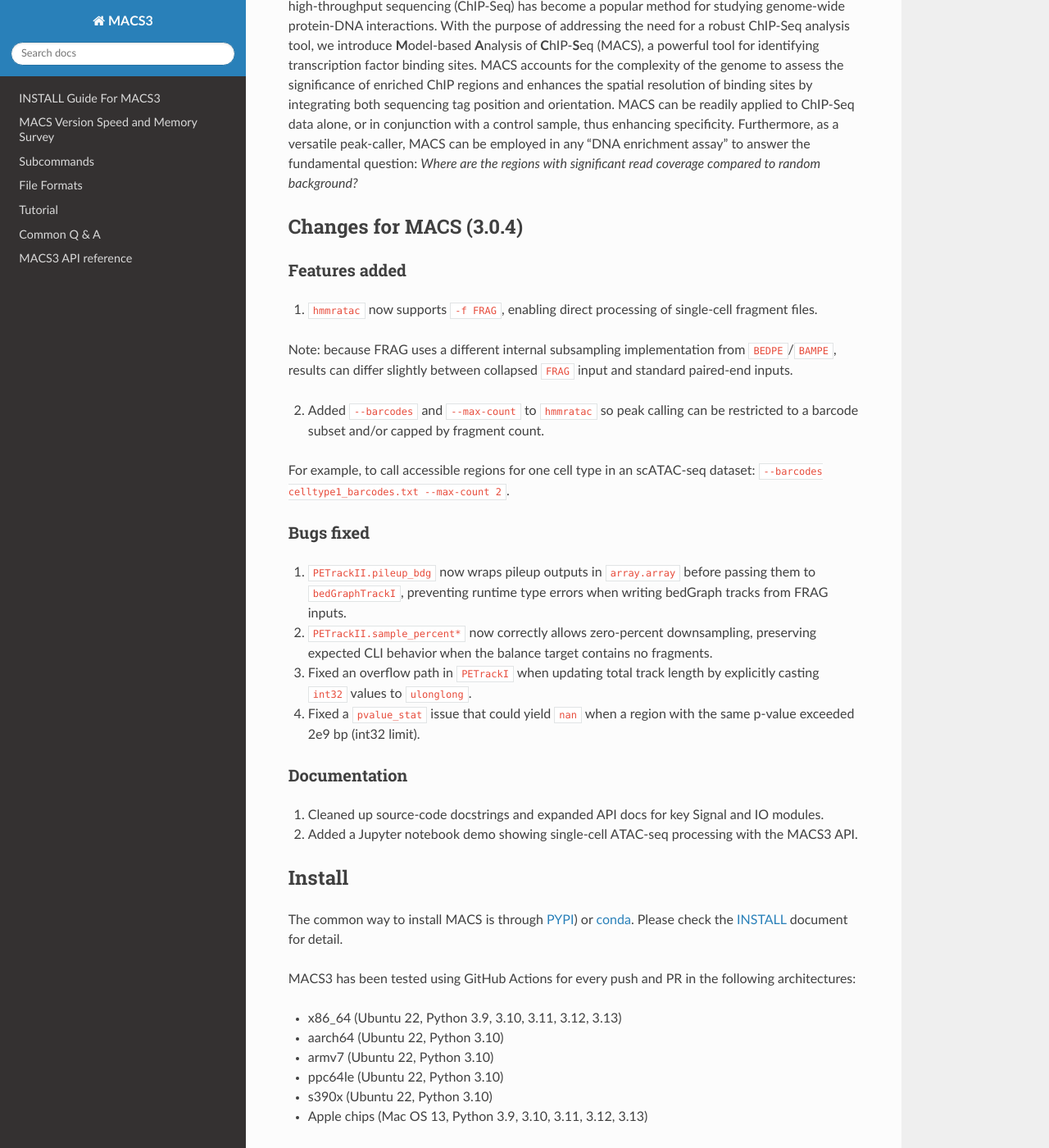
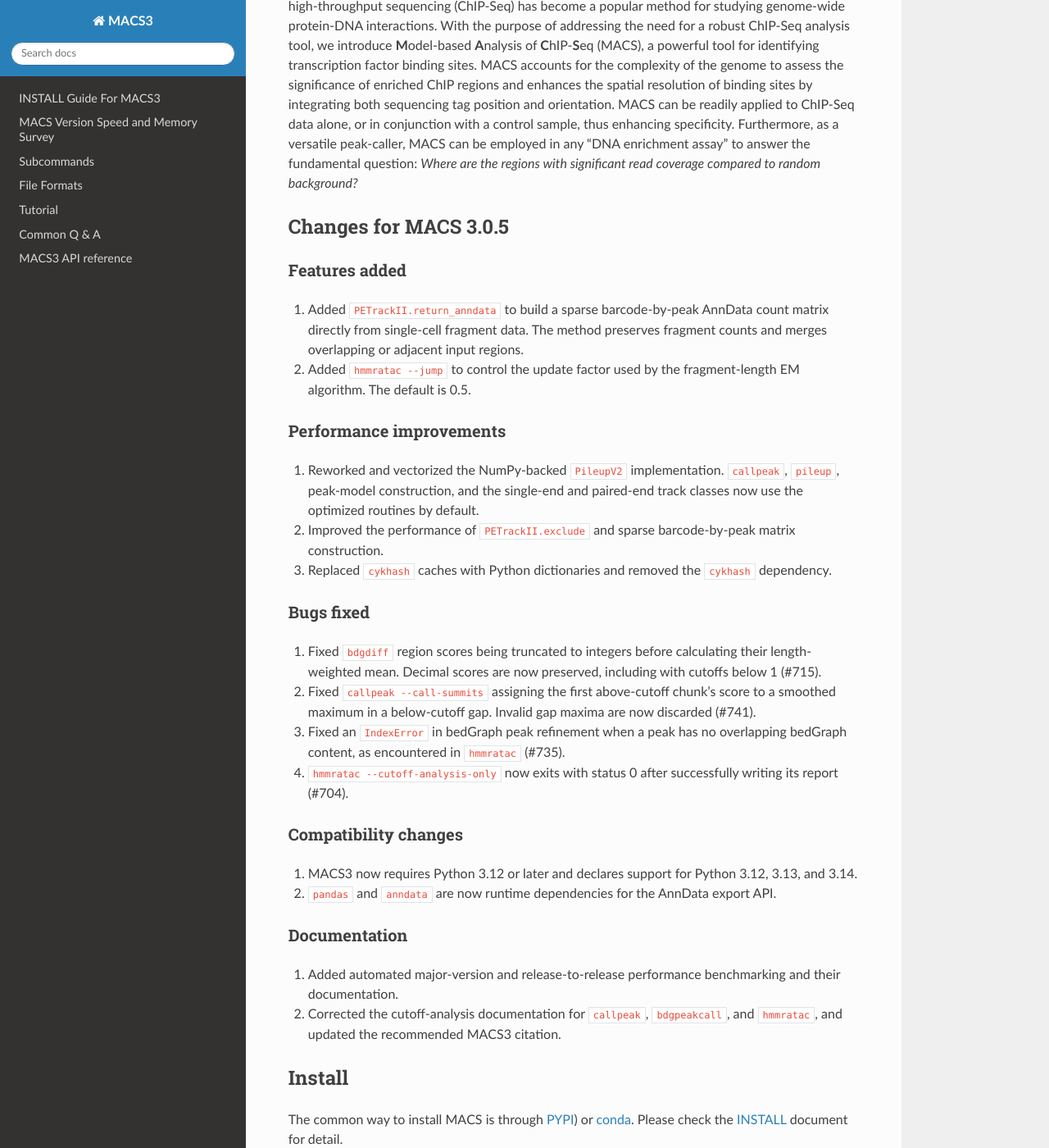
Before and after one commit to macs3-project/MACS, a Sphinx documentation site: the page built from docs/source/index.md, in a window 1280 px wide and 1400 px high, scrolled down 460 px. Shown: the whole window at 82% size. Built offline with Sphinx 7.4.7 and the Read the Docs theme 3.1.0, drawn with Linux system fonts in a browser that asks for light colours; some of the changed text lies outside the part shown.

Commit message:
prep v3.0.5 release, add performance test

```diff
--- a/docs/source/conf.py
+++ b/docs/source/conf.py
@@ -75,9 +75,9 @@
 # https://www.sphinx-doc.org/en/master/usage/configuration.html#project-information
 
 project = 'MACS3'
-copyright = '2025, Tao Liu, Philippa Doherty'
+copyright = '2026, Tao Liu, Philippa Doherty'
 author = 'Tao Liu, Philippa Doherty'
-release = '3.0.4'
+release = '3.0.5'
 
 # -- General configuration ---------------------------------------------------
 # https://www.sphinx-doc.org/en/master/usage/configuration.html#general-configuration
--- a/docs/source/index.md
+++ b/docs/source/index.md
@@ -26,46 +26,63 @@
 question: *Where are the regions with significant read coverage
 compared to random background?*
 
-## Changes for MACS (3.0.4)
+## Changes for MACS 3.0.5
 
 ### Features added
 
-1) `hmmratac` now supports `-f FRAG`, enabling direct processing of
-single-cell fragment files.
+1. Added `PETrackII.return_anndata` to build a sparse barcode-by-peak
+   AnnData count matrix directly from single-cell fragment data. The
+   method preserves fragment counts and merges overlapping or adjacent
+   input regions.
 
-Note: because FRAG uses a different internal subsampling
-implementation from `BEDPE`/`BAMPE`, results can differ slightly
-between collapsed `FRAG` input and standard paired-end inputs.
+2. Added `hmmratac --jump` to control the update factor used by the
+   fragment-length EM algorithm. The default is 0.5.
 
-2) Added `--barcodes` and `--max-count` to `hmmratac` so peak calling
-can be restricted to a barcode subset and/or capped by fragment count.
+### Performance improvements
 
-For example, to call accessible regions for one cell type in an
-scATAC-seq dataset: `--barcodes celltype1_barcodes.txt --max-count 2`.
+1. Reworked and vectorized the NumPy-backed `PileupV2` implementation.
+   `callpeak`, `pileup`, peak-model construction, and the single-end
+   and paired-end track classes now use the optimized routines by
+   default.
+
+2. Improved the performance of `PETrackII.exclude` and sparse
+   barcode-by-peak matrix construction.
+
+3. Replaced `cykhash` caches with Python dictionaries and removed the
+   `cykhash` dependency.
 
 ### Bugs fixed
 
-1) `PETrackII.pileup_bdg` now wraps pileup outputs in `array.array`
-before passing them to `bedGraphTrackI`, preventing runtime type
-errors when writing bedGraph tracks from FRAG inputs.
+1. Fixed `bdgdiff` region scores being truncated to integers before
+   calculating their length-weighted mean. Decimal scores are now
+   preserved, including with cutoffs below 1 (#715).
 
-2) `PETrackII.sample_percent*` now correctly allows zero-percent
-downsampling, preserving expected CLI behavior when the balance target
-contains no fragments.
+2. Fixed `callpeak --call-summits` assigning the first above-cutoff
+   chunk's score to a smoothed maximum in a below-cutoff gap. Invalid
+   gap maxima are now discarded (#741).
 
-3) Fixed an overflow path in `PETrackI` when updating total track
-length by explicitly casting `int32` values to `ulonglong`.
+3. Fixed an `IndexError` in bedGraph peak refinement when a peak has no
+   overlapping bedGraph content, as encountered in `hmmratac` (#735).
 
-4) Fixed a `pvalue_stat` issue that could yield `nan` when a region
-with the same p-value exceeded 2e9 bp (int32 limit).
+4. `hmmratac --cutoff-analysis-only` now exits with status 0 after
+   successfully writing its report (#704).
+
+### Compatibility changes
+
+1. MACS3 now requires Python 3.12 or later and declares support for
+   Python 3.12, 3.13, and 3.14.
+
+2. `pandas` and `anndata` are now runtime dependencies for the AnnData
+   export API.
 
 ### Documentation
 
-1) Cleaned up source-code docstrings and expanded API docs for key
-Signal and IO modules.
+1. Added automated major-version and release-to-release performance
+   benchmarking and their documentation.
 
-2) Added a Jupyter notebook demo showing single-cell ATAC-seq
-processing with the MACS3 API.
+2. Corrected the cutoff-analysis documentation for `callpeak`,
+   `bdgpeakcall`, and `hmmratac`, and updated the recommended MACS3
+   citation.
 
 ## Install
 
```
Also changed, not shown: README.md (+18 -0 lines), docs/source/docs/version_benchmark.md (+41 -0 lines), 3 other files.
